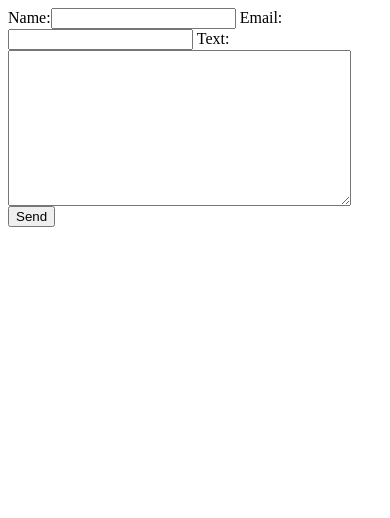
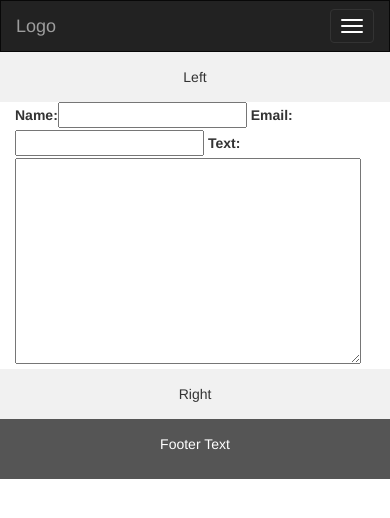
Before and after one commit to C6H6/django-cms, a Django app: page /contact/ in a window 390 px wide. Shown: the top 518 px of the page. Run offline with Django 3.2, Linux system fonts and the light colour scheme; some libraries are stand-ins or nearby versions.

Commit message:
Templates basic

```diff
--- a/cms/apps/contact/forms.py
+++ b/cms/apps/contact/forms.py
@@ -6,4 +6,4 @@ from cms.apps.contact.models import Inquiry
 class InquiryForm(ModelForm):
     class Meta:
         model = Inquiry
-        exclude = ['date']
+        fields = ['name', 'email', 'text']
--- a/cms/apps/contact/templates/contact/index.html
+++ b/cms/apps/contact/templates/contact/index.html
@@ -1,7 +1,5 @@
-<form action="{% url 'polls:save' %}" method="post">
-    {% csrf_token %}
+{% extends 'base.html' %}
 
+{% block content %}
     {{ form }}
-
-    <input type="submit" value="Send">
-</form>
+{% endblock %}
--- a/cms/settings.py
+++ b/cms/settings.py
@@ -56,7 +56,7 @@ ROOT_URLCONF = 'cms.urls'
 TEMPLATES = [
     {
         'BACKEND': 'django.template.backends.django.DjangoTemplates',
-        'DIRS': [],
+        'DIRS': [(os.path.join(BASE_DIR, 'cms/templates'))],
         'APP_DIRS': True,
         'OPTIONS': {
             'context_processors': [
@@ -120,3 +120,7 @@ USE_TZ = True
 # https://docs.djangoproject.com/en/2.1/howto/static-files/
 
 STATIC_URL = '/static/'
+
+STATICFILES_DIRS = [
+    os.path.join(BASE_DIR, "cms/static")
+]
--- /dev/null
+++ b/cms/static/style.css
@@ -0,0 +1,31 @@
+.navbar {
+    margin-bottom: 0;
+    border-radius: 0;
+}
+
+.row.content {
+    height: 450px
+}
+
+.sidenav {
+    padding-top: 20px;
+    background-color: #f1f1f1;
+    height: 100%;
+}
+
+footer {
+    background-color: #555;
+    color: white;
+    padding: 15px;
+}
+
+@media screen and (max-width: 767px) {
+    .sidenav {
+        height: auto;
+        padding: 15px;
+    }
+
+    .row.content {
+        height: auto;
+    }
+}
--- /dev/null
+++ b/cms/templates/base.html
@@ -0,0 +1,51 @@
+{% load static %}
+
+<!DOCTYPE html>
+<html lang="pl">
+<head>
+    <title>CMS</title>
+    <meta charset="utf-8">
+    <meta name="viewport" content="width=device-width, initial-scale=1">
+    <link rel="stylesheet" href="https://maxcdn.bootstrapcdn.com/bootstrap/3.3.7/css/bootstrap.min.css">
+    <script src="https://ajax.googleapis.com/ajax/libs/jquery/3.3.1/jquery.min.js"></script>
+    <script src="https://maxcdn.bootstrapcdn.com/bootstrap/3.3.7/js/bootstrap.min.js"></script>
+    <link rel="stylesheet" type="text/css" href="{% static 'style.css' %}">
+</head>
+<body>
+
+<nav class="navbar navbar-inverse">
+    <div class="container-fluid">
+        {% block navbar %}
+            {% include 'partials/navbar.html' %}
+        {% endblock %}
+    </div>
+</nav>
+
+<div class="container-fluid text-center">
+    <div class="row content">
+        <div class="col-sm-2 sidenav">
+            {% block sidebar-left %}
+                Left
+            {% endblock %}
+        </div>
+        <div class="col-sm-8 text-left">
+            {% block content %}
+                Content
+            {% endblock %}
+        </div>
+        <div class="col-sm-2 sidenav">
+            {% block sidebar-right %}
+                Right
+            {% endblock %}
+        </div>
+    </div>
+</div>
+
+<footer class="container-fluid text-center">
+    {% block footer %}
+        {% include 'partials/footer.html' %}
+    {% endblock %}
+</footer>
+
+</body>
+</html>
--- /dev/null
+++ b/cms/templates/partials/footer.html
@@ -0,0 +1 @@
+<p>Footer Text</p>
--- /dev/null
+++ b/cms/templates/partials/navbar.html
@@ -0,0 +1,19 @@
+<div class="navbar-header">
+    <button type="button" class="navbar-toggle" data-toggle="collapse" data-target="#myNavbar">
+        <span class="icon-bar"></span>
+        <span class="icon-bar"></span>
+        <span class="icon-bar"></span>
+    </button>
+    <a class="navbar-brand" href="#">Logo</a>
+</div>
+<div class="collapse navbar-collapse" id="myNavbar">
+    <ul class="nav navbar-nav">
+        <li class="active"><a href="#">Home</a></li>
+        <li><a href="#">About</a></li>
+        <li><a href="#">Projects</a></li>
+        <li><a href="#">Contact</a></li>
+    </ul>
+    <ul class="nav navbar-nav navbar-right">
+        <li><a href="#"><span class="glyphicon glyphicon-log-in"></span> Login</a></li>
+    </ul>
+</div>
```
